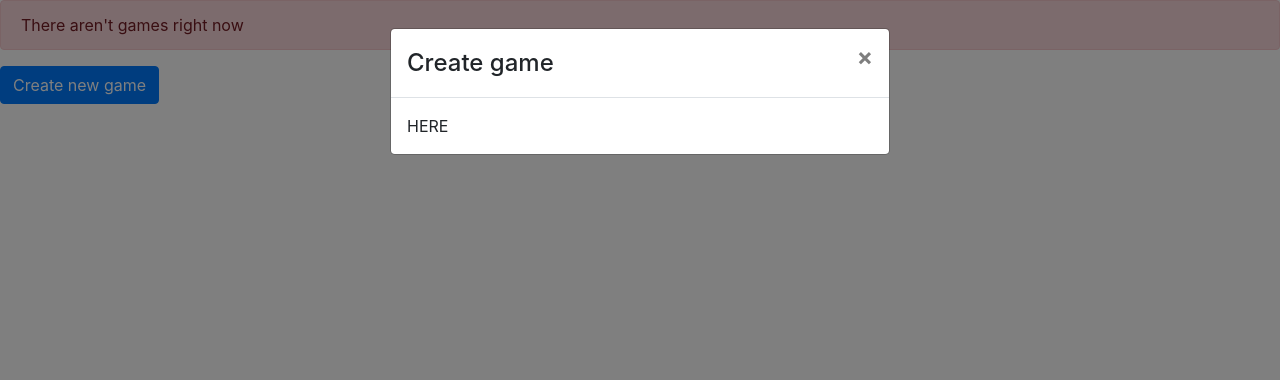
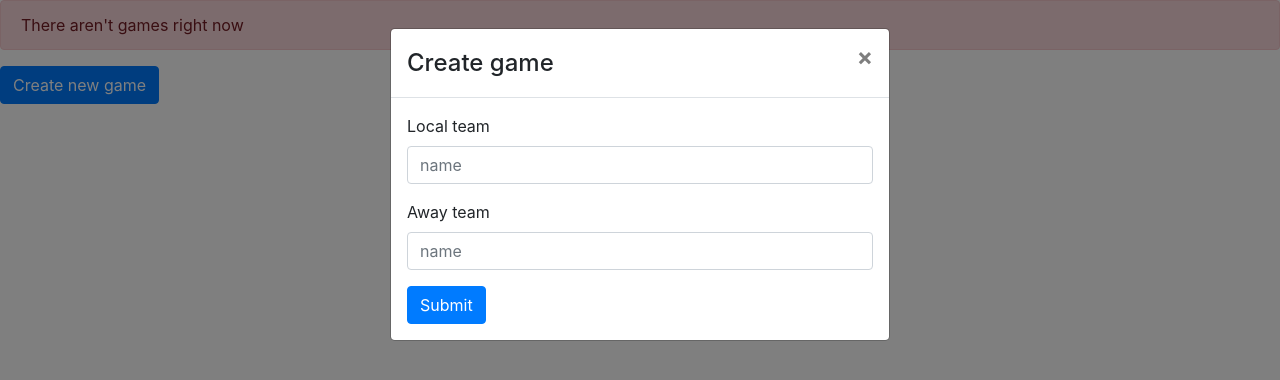
Before and after one commit to ireneRoures/score-board, a React (Create React App) app: page / in a window 1280 px wide. Both pictures are taken after a click on the button "Create new game". Shown: the top 380 px of the page. Built offline with nearby package versions, Linux system fonts and the light colour scheme.

Commit message:
Create game form test

```diff
--- /dev/null
+++ b/src/components/CreateGameForm.tsx
@@ -0,0 +1,34 @@
+import React, { useState } from 'react';
+import { Button, Form } from "react-bootstrap"
+import { GameService } from '../services/GameService'
+
+interface Props {
+    handleSubmit: (localTeam: string, awayTeam: string) => void
+}
+export const CreateGameForm = (props: Props) => {
+
+    const gameService = new GameService()
+    const [localTeamName, setLocalTeamName] = useState('')
+    const [awayTeamName, setAwayTeamName] = useState('')
+
+    function onSubmit(e: any) {
+        e.preventDefault()
+        props.handleSubmit(localTeamName, awayTeamName)
+    }
+
+    return (
+        <Form onSubmit={onSubmit}>
+            <Form.Group controlId="formBasicEmail" onChange={(e: any) => setLocalTeamName(e.target.value)}>
+                <Form.Label>Local team</Form.Label>
+                <Form.Control placeholder="name" required/>
+            </Form.Group>
+
+            <Form.Group controlId="formBasicPassword" onChange={(e: any) => setAwayTeamName(e.target.value)}>
+                <Form.Label>Away team</Form.Label>
+                <Form.Control placeholder="name" required/>
+            </Form.Group>
+
+            <Button variant="primary" type="submit">Submit</Button>
+        </Form>
+    )
+}
--- a/src/components/CreateGameModal.tsx
+++ b/src/components/CreateGameModal.tsx
@@ -5,6 +5,7 @@
 interface Props {
     show: boolean
     onClose: () => void
+    handleSubmit: (localTeam: string, awayTeam: string) => void
 }
 
 export const CreateGameModal = (props: Props) => {
@@ -14,7 +15,7 @@
         <Modal.Header closeButton>
             <Modal.Title>Create game</Modal.Title>
         </Modal.Header>
-        <Modal.Body>HERE</Modal.Body>
+        <Modal.Body><CreateGameForm handleSubmit = {props.handleSubmit}/></Modal.Body>
       </Modal>
     )
 }
--- a/src/components/GameListComponent.tsx
+++ b/src/components/GameListComponent.tsx
@@ -1,4 +1,4 @@
-import React, { useState } from 'react';
+import React, { useEffect, useState } from 'react';
 import { Alert, Button } from "react-bootstrap"
 import { Game } from '../model/Game';
 import { GameService } from '../services/GameService';
@@ -7,14 +7,23 @@
 export const GameListComponent = () => {
 
     const gameService = new GameService
-    const games = gameService.get()
     const [showCreateModal, setShowCreateModal] = useState(false)
+    const [games, setGames] = useState(gameService.get())
 
     function onCloseCreateModal() {
         setShowCreateModal(false)
     }
     function onOpenCreateModal() {
         setShowCreateModal(true)
+    }
+    function onCreateGame(localTeam: string, awayTeam: string) {
+        gameService.add(localTeam, awayTeam)
+        setGames(gameService.get())
+        setShowCreateModal(false)
+    }
+    function onFinishGame(gameId: number) {
+        gameService.finish(gameId)
+        setGames(gameService.get())
     }
 
     function renderGames() {
@@ -27,7 +36,7 @@
                             <div>{game.toString()}</div>
                             <div>
                                 <Button>Edit score</Button>
-                                <Button onClick={() => gameService.finish(game.id)}>Finish game</Button>
+                                <Button onClick={() => onFinishGame(game.id)}>Finish game</Button>
                             </div>
                         </div>
                     )
@@ -44,7 +53,7 @@
                 <div>{renderGames()}</div>
             }
             <Button onClick={onOpenCreateModal}>Create new game</Button>
-            <CreateGameModal show={showCreateModal} onClose={onCloseCreateModal}/>
+            <CreateGameModal show={showCreateModal} onClose={onCloseCreateModal} handleSubmit={onCreateGame}/>
         </div>
     )
 }
```
Also changed, not shown: 1 other file (tests, documents, lock files or other folders).
